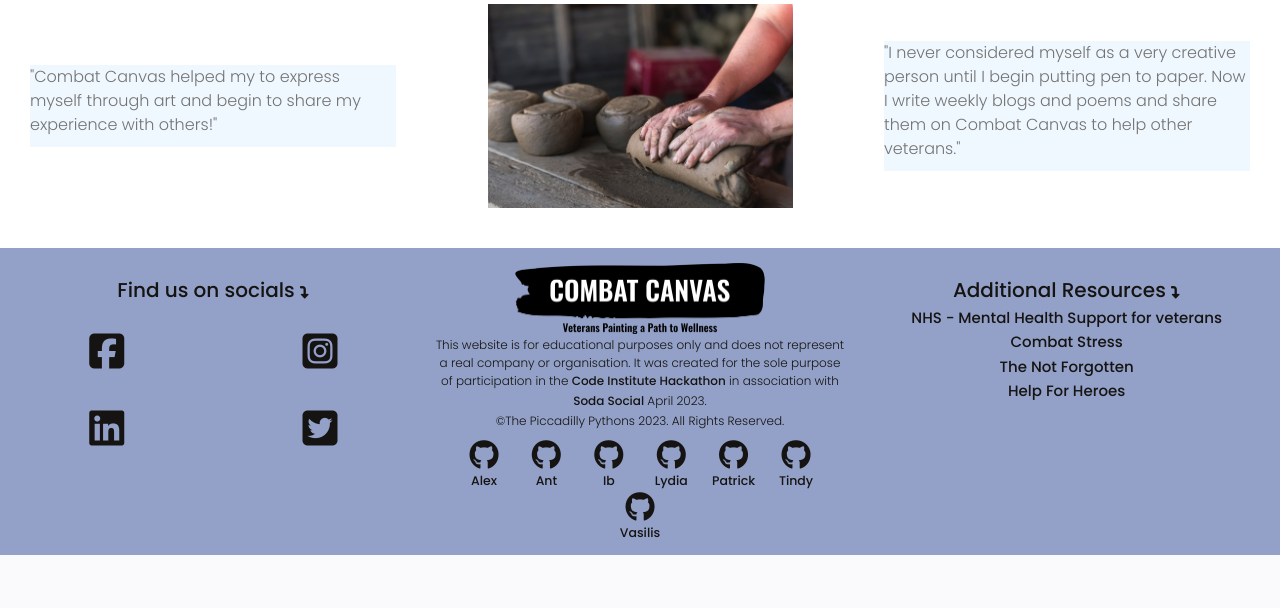
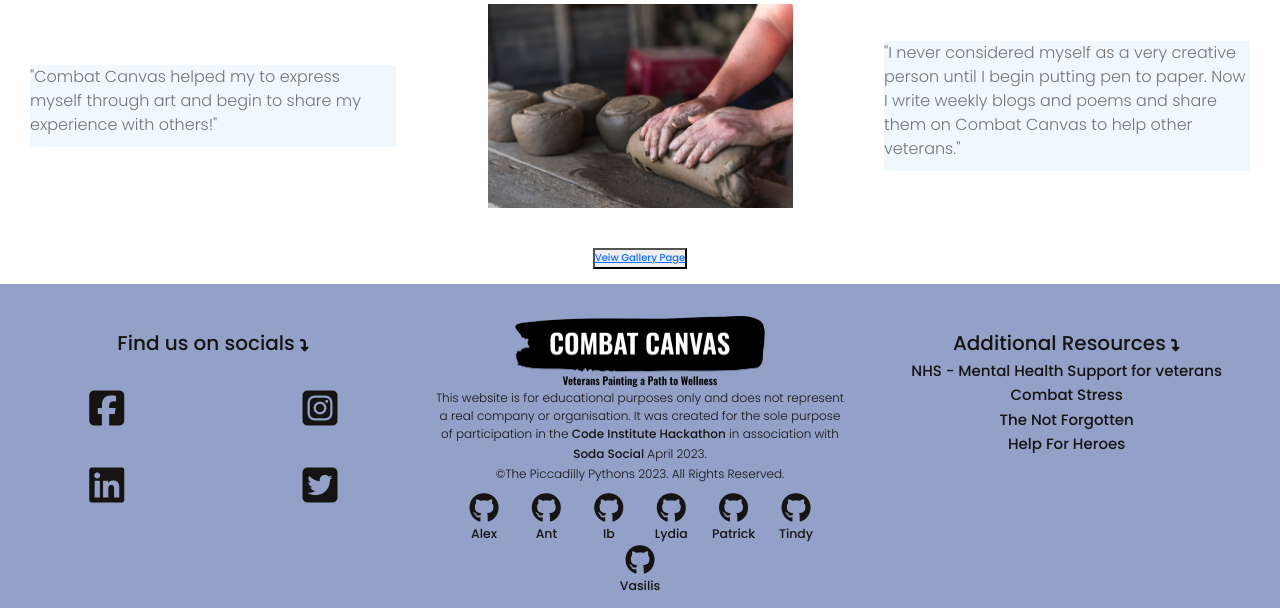
Before and after one commit to tindyc/Combat-Canvas, a Django app: page / in a window 1280 px wide. Shown: the part 1239-1847 px from the top of the page. Before the commit the page ends 1794 px from the top, so only its background shows below. Run offline with Django 4.2, Linux system fonts and the light colour scheme; some libraries are stand-ins or nearby versions.

Commit message:
Add a button to the home page that links to the gallery page

```diff
--- a/home/templates/home/index.html
+++ b/home/templates/home/index.html
@@ -38,5 +38,6 @@
     <div class="user-quote1"><p>"I never considered myself as a very creative person until I begin putting pen to paper.
          Now I write weekly blogs and poems and share them on Combat Canvas to help other veterans."</p></div>
 </div>
+<div class="projects-button"><button type="button"><a href="projects">Veiw Gallery Page</button></div>
 </body>
 {% endblock %}
--- a/static/styles/app.css
+++ b/static/styles/app.css
@@ -1055,6 +1055,11 @@ margin-right: 10%;
   max-width: 25%;
 }
 
+.projects-button {
+display: flex;
+justify-content: center;
+}
+
 /*Media Queries for the home page*/
 
 @media screen and (max-width: 400px) {
```
